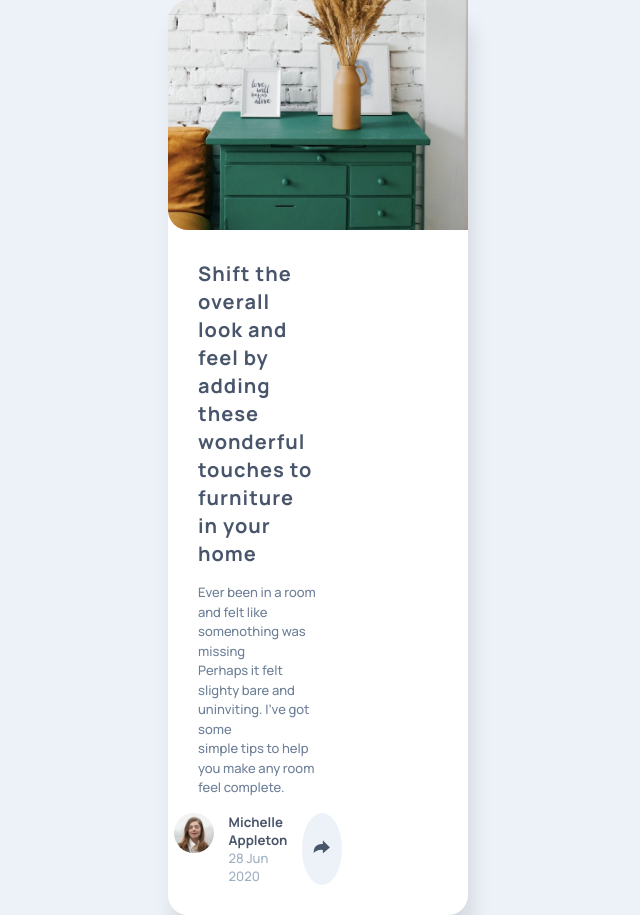
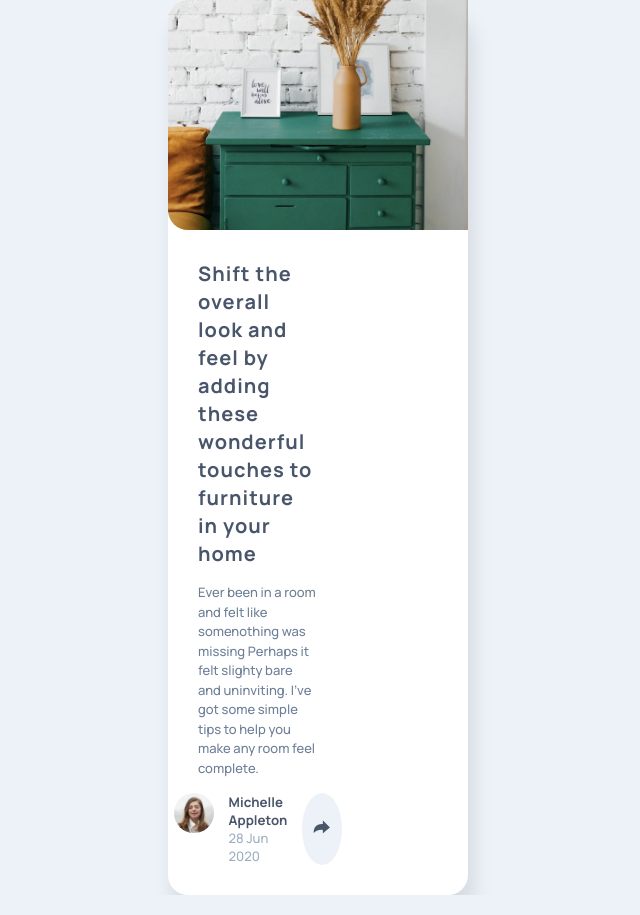
Before and after one commit to JGAMIX7/article-preview-component, a plain HTML site: page index.html in a window 1280 px wide. Shown: the whole page, without its empty margins (322-962 px from the left). Drawn offline with nearby package versions, Linux system fonts and the light colour scheme.

Commit message:
index.html small update

```diff
--- a/index.html
+++ b/index.html
@@ -1,21 +1,14 @@
 <!DOCTYPE html>
 <html lang="en">
+
 <head>
   <meta charset="UTF-8" />
   <meta name="viewport" content="width=device-width, initial-scale=1.0" />
   <!-- displays site properly based on user's device -->
 
-    <link
-      rel="icon"
-      type="image/png"
-      sizes="32x32"
-      href="./images/favicon-32x32.png"
-    />
+  <link rel="icon" type="image/png" sizes="32x32" href="./images/favicon-32x32.png" />
   <link rel="stylesheet" href="style.css" />
-    <link
-      href="https://unpkg.com/boxicons@2.1.4/css/boxicons.min.css"
-      rel="stylesheet"
-    />
+  <link href="https://unpkg.com/boxicons@2.1.4/css/boxicons.min.css" rel="stylesheet" />
 
   <title>Frontend Mentor | Article preview component</title>
 </head>
@@ -33,16 +26,13 @@
         </h2>
 
         <p class="article-text">
-            Ever been in a room and felt like somenothing was missing <br />
-            Perhaps it felt slighty bare and uninviting. I've got some<br />
+          Ever been in a room and felt like somenothing was missing
+          Perhaps it felt slighty bare and uninviting. I've got some
           simple tips to help you make any room feel complete.
         </p>
 
         <div class="infos">
-            <img
-              src="images/avatar-michelle.jpg"
-              alt="Michelle Appleton picture"
-            />
+          <img src="images/avatar-michelle.jpg" alt="Michelle Appleton picture" />
 
           <div class="article-infos">
             <h5>Michelle Appleton</h5>
@@ -65,4 +55,5 @@
     </div>
   </div>
 </body>
+
 </html>
```
Lines whose indentation alone changed are shown as unchanged.
